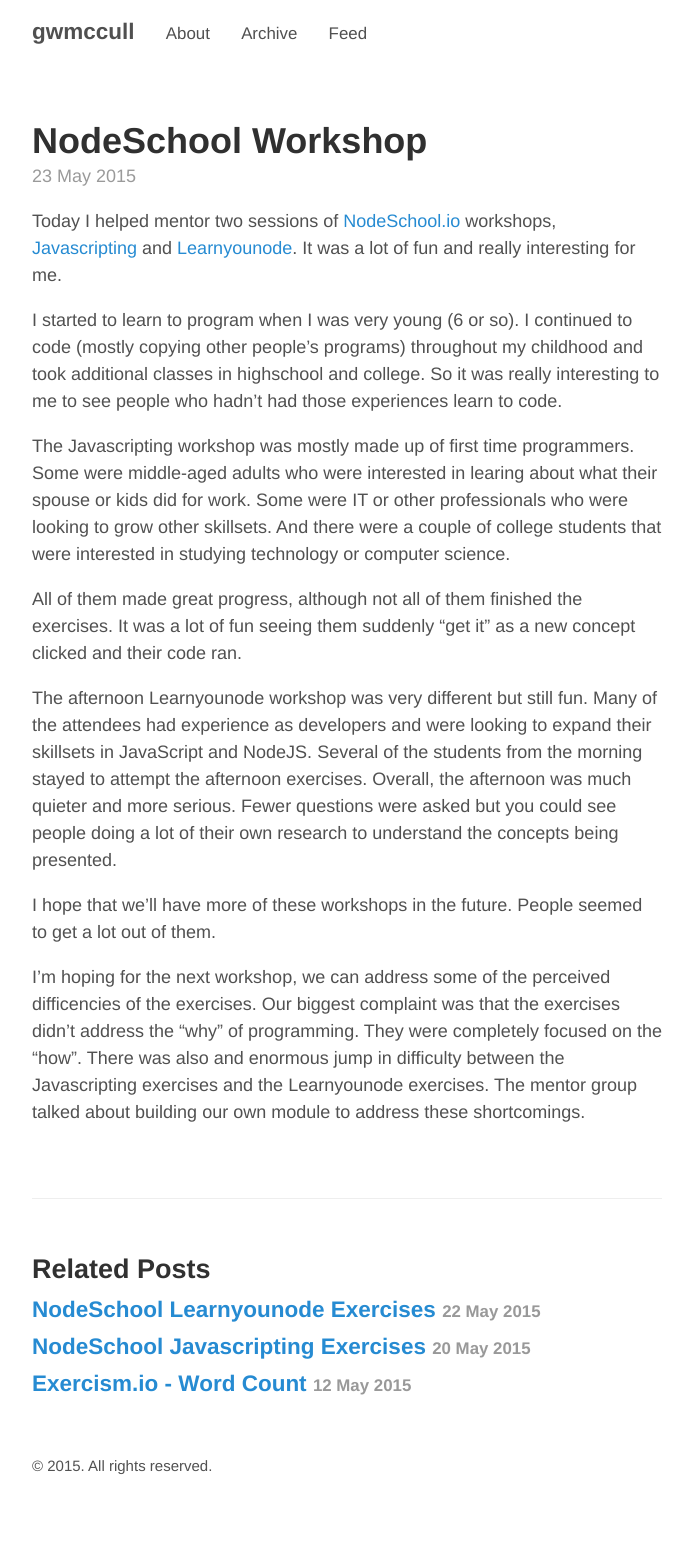
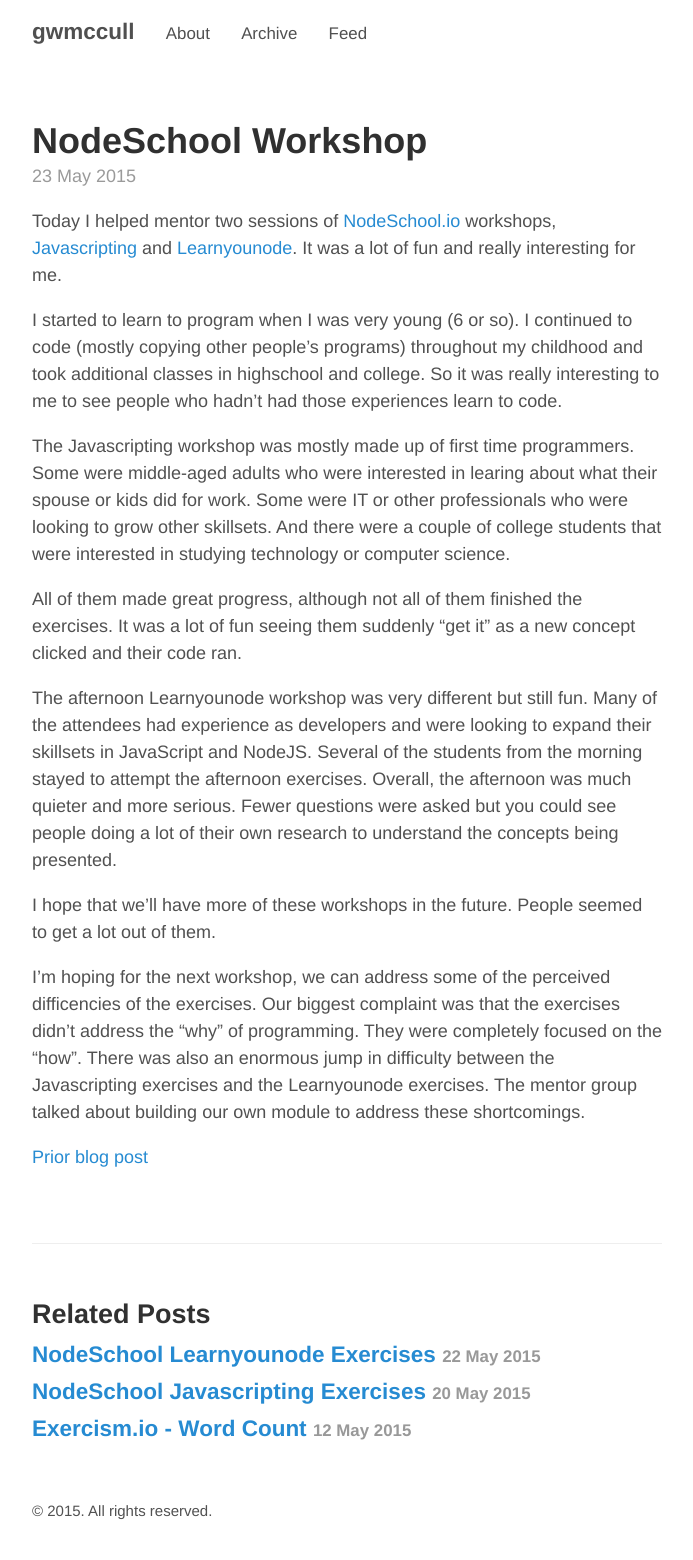
Before and after one commit to gwmccull/gwmccull.github.io, a Jekyll site: the page built from _posts/2015-05-23-nodeschool-workshop.md, in a window 1280 px wide. Shown: the whole page, without its empty margins (293-986 px from the left). Built offline with Jekyll 4.4.1, drawn with Linux system fonts in a browser that asks for light colours; before the commit the page ends 1515 px from its top, so only the background shows below that.

Commit message:
Update 2015-05-23-nodeschool-workshop.md

```diff
--- a/_posts/2015-05-23-nodeschool-workshop.md
+++ b/_posts/2015-05-23-nodeschool-workshop.md
@@ -15,4 +15,6 @@ The afternoon Learnyounode workshop was very different but still fun.  Many of t
 
 I hope that we'll have more of these workshops in the future.  People seemed to get a lot out of them.
 
-I'm hoping for the next workshop, we can address some of the perceived difficencies of the exercises.  Our biggest complaint was that the exercises didn't address the "why" of programming.  They were completely focused on the "how".  There was also and enormous jump in difficulty between the Javascripting exercises and the Learnyounode exercises.  The mentor group talked about building our own module to address these shortcomings.
+I'm hoping for the next workshop, we can address some of the perceived difficencies of the exercises.  Our biggest complaint was that the exercises didn't address the "why" of programming.  They were completely focused on the "how".  There was also an enormous jump in difficulty between the Javascripting exercises and the Learnyounode exercises.  The mentor group talked about building our own module to address these shortcomings.
+
+[Prior blog post](http://gwmccull.github.io/2015/05/23/nodeschool-workshop/)
```
